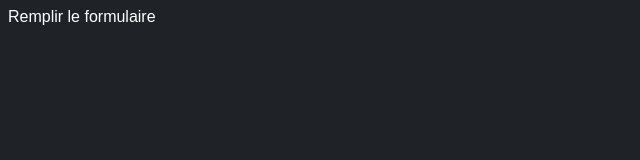
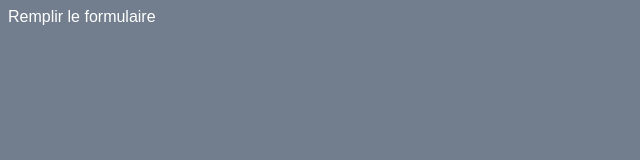
Before and after one commit to ThibaudPezzani/activite_partie2, a plain HTML site: page index.html in a window 1280 px wide. Shown: the whole page, without its empty margins (0-640 px from the left). Drawn offline with Linux system fonts and the light colour scheme; a web font is replaced by a local one.

Commit message:
Changement de la couleur de fond en CSS

```diff
--- a/style.css
+++ b/style.css
@@ -6,7 +6,7 @@
 }
 
 body {
-    background-color: #1f2328 ;
+    background-color: #727e8d;
     color: #ffffff;
     font-family: 'Consolas', Arial, sans-serif;
 }
```
